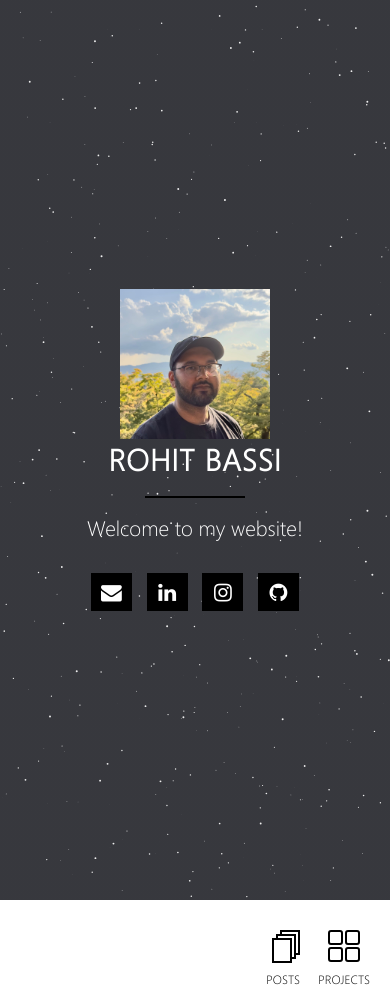
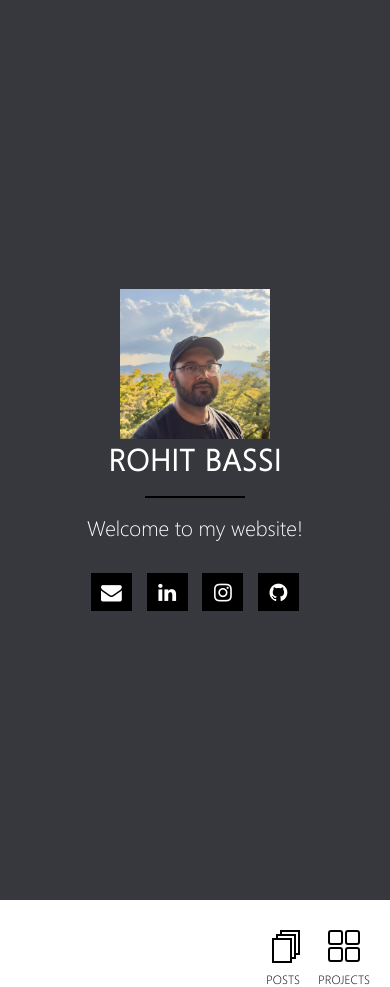
Before and after one commit to r-bassi/r-bassi.github.io, a Jekyll site: the page built from index.md, in a window 390 px wide. Shown: the top 987 px of the page. Built offline with Jekyll 4.4.1, drawn with Linux system fonts in a browser that asks for light colours; our own code applies the rules of GitHub Pages for plain Markdown files.

Commit message:
remove dots

```diff
--- a/_layouts/home.html
+++ b/_layouts/home.html
@@ -20,7 +20,6 @@
         {% include social-links.html %}
       </div>
     </div>
-    <canvas></canvas>
   </div>
 
   <div class="block-right">
@@ -38,6 +37,6 @@
   </div>
   {% include overlay.html %}
   {% include scripts.html %}
-  <script src="{{ site.url }}/assets/js/canvas.js"></script>
+  <script></script>
 </body>
 </html>
--- a/assets/_sass/_reset.scss
+++ b/assets/_sass/_reset.scss
@@ -17,7 +17,7 @@
   margin: 0;
 }
 
-html,body,div,span,applet,object,iframe,h1,h2,h3,h4,h5,h6,p,blockquote,pre,a,abbr,acronym,address,big,cite,code,del,dfn,em,img,ins,kbd,q,s,samp,small,strike,strong,sub,sup,tt,var,b,u,i,center,dl,dt,dd,ol,ul,li,fieldset,form,label,legend,table,caption,tbody,tfoot,thead,tr,th,td,article,aside,canvas,details,embed,figure,figcaption,footer,header,hgroup,menu,nav,output,ruby,section,summary,time,mark,audio,video {
+html,body,div,span,applet,object,iframe,h1,h2,h3,h4,h5,h6,p,blockquote,pre,a,abbr,acronym,address,big,cite,code,del,dfn,em,img,ins,kbd,q,s,samp,small,strike,strong,sub,sup,tt,var,b,u,i,center,dl,dt,dd,ol,ul,li,fieldset,form,label,legend,table,caption,tbody,tfoot,thead,tr,th,td,article,aside,details,embed,figure,figcaption,footer,header,hgroup,menu,nav,output,ruby,section,summary,time,mark,audio,video {
   margin:0;
   padding:0;
   border:0;
@@ -55,7 +55,6 @@
 }
 
 audio,
-canvas,
 progress,
 video {
   display: inline-block;
--- a/assets/_sass/_site.scss
+++ b/assets/_sass/_site.scss
@@ -35,15 +35,6 @@
   padding: 60px;
   max-width: 600px;
   margin: 0 auto;
-}
-
-canvas {
-  width: 100%;
-  height: 100%;
-  position: absolute;
-  top: 0;
-  left: 0;
-  z-index: 0;
 }
 
 .projects-menu-icon {
--- a/assets/js/canvas.js
+++ /dev/null
@@ -1 +0,0 @@
-$(function(){var canvas=document.querySelector('canvas'),ctx=canvas.getContext('2d'),color='#eeeeee';canvas.width=window.innerWidth;canvas.height=window.innerHeight;canvas.style.display='block';ctx.fillStyle=color;ctx.lineWidth=.1;ctx.strokeStyle=color;var dots={nb:500,distance:80,d_radius:150,array:[]};function Dot() {this.x=Math.random()*canvas.width;this.y=Math.random()*canvas.height;this.vx=-.5+Math.random();this.vy=-.5+Math.random();this.radius=Math.random();}Dot.prototype={create:function(){ctx.beginPath();ctx.arc(this.x,this.y,this.radius,0,Math.PI*2,false);ctx.fill();}};function makeDots(){for(i=0;i<dots.nb;i++){dots.array.push(new Dot());}}function moveDots(){for(i=0;i<dots.nb;i++){var dot=dots.array[i];if(dot.y<0||dot.y>canvas.height){dot.vx=dot.vx;dot.vy=-dot.vy;}else if(dot.x<0||dot.x>canvas.width){dot.vx=-dot.vx;dot.vy=dot.vy;}dot.x+=dot.vx;dot.y+=dot.vy;}}function animateDots(){ctx.clearRect(0, 0, canvas.width, canvas.height);for(i=0;i<dots.nb;i++){dot = dots.array[i];dot.create();}moveDots();}makeDots();setInterval(animateDots, 1000 / 30);});
```
